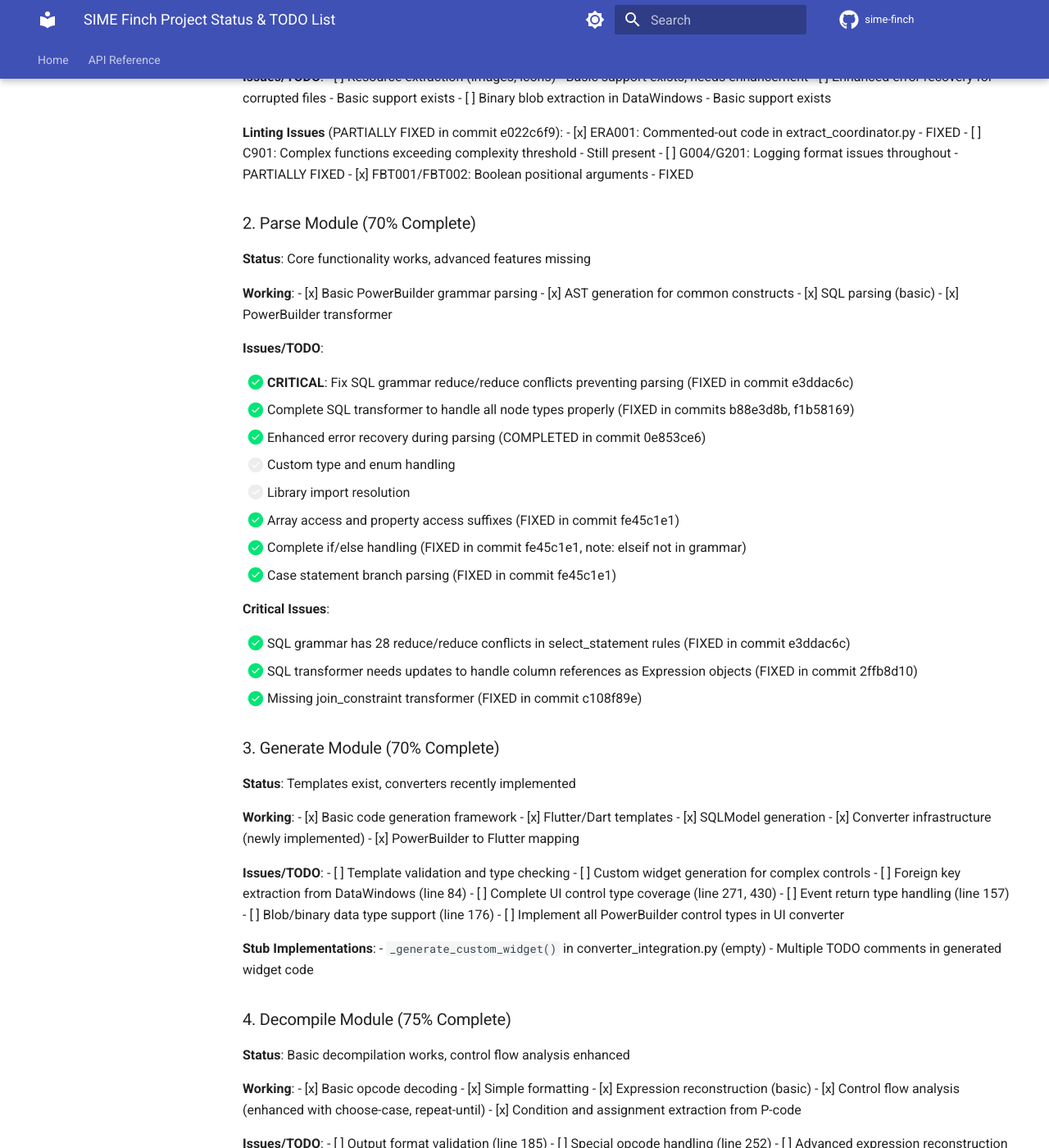
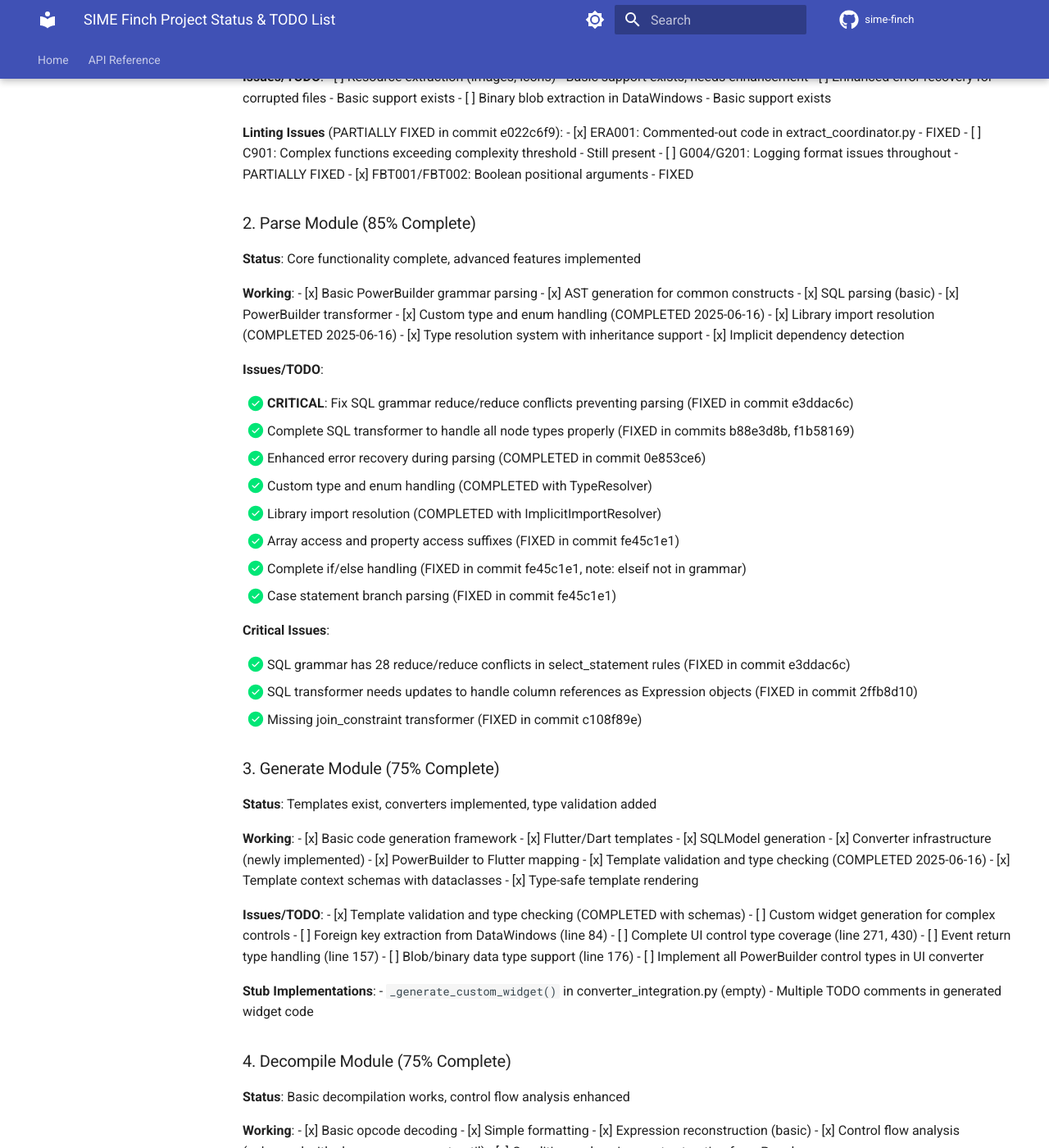
Before and after one commit to renato-bosa/powerrebuilder, an MkDocs documentation site: the page built from docs/PROJECT_STATUS_TODO_2025-06-15.md, in a window 1280 px wide and 1400 px high, scrolled down 673 px. Shown: the whole window at 82% size. Built offline with MkDocs 1.6.1 and Material for MkDocs 9.7.7, drawn with Linux system fonts in a browser that asks for light colours; comment, search, counter and statistics services are not loaded; the version menu is left out; some of the changed text lies outside the part shown.

Commit message:
docs: Update project status after completing 3 high-priority tasks
- Parse Module increased from 70% to 85% complete
- Generate Module increased from 70% to 75% complete
- Overall project completion increased from 68% to 71%
- Documented completed tasks: type resolution, import resolution, template validation

🤖 Generated with [Claude Code](https://claude.ai/code)

Co-Authored-By: Claude <noreply@anthropic.com>

```diff
--- a/docs/PROJECT_STATUS_TODO_2025-06-15.md
+++ b/docs/PROJECT_STATUS_TODO_2025-06-15.md
@@ -32,22 +32,26 @@ The SIME Finch PowerBuilder reverse engineering project has made significant pro
 - [ ] G004/G201: Logging format issues throughout - PARTIALLY FIXED
 - [x] FBT001/FBT002: Boolean positional arguments - FIXED
 
-### 2. Parse Module (70% Complete)
-**Status**: Core functionality works, advanced features missing
+### 2. Parse Module (85% Complete)
+**Status**: Core functionality complete, advanced features implemented
 
 **Working**:
 - [x] Basic PowerBuilder grammar parsing
 - [x] AST generation for common constructs
 - [x] SQL parsing (basic)
 - [x] PowerBuilder transformer
+- [x] Custom type and enum handling (COMPLETED 2025-06-16)
+- [x] Library import resolution (COMPLETED 2025-06-16)
+- [x] Type resolution system with inheritance support
+- [x] Implicit dependency detection
 
 **Issues/TODO**:
 
 - [x] **CRITICAL**: Fix SQL grammar reduce/reduce conflicts preventing parsing (FIXED in commit e3ddac6c)
 - [x] Complete SQL transformer to handle all node types properly (FIXED in commits b88e3d8b, f1b58169)
 - [x] Enhanced error recovery during parsing (COMPLETED in commit 0e853ce6)
-- [ ] Custom type and enum handling
-- [ ] Library import resolution
+- [x] Custom type and enum handling (COMPLETED with TypeResolver)
+- [x] Library import resolution (COMPLETED with ImplicitImportResolver)
 - [x] Array access and property access suffixes (FIXED in commit fe45c1e1)
 - [x] Complete if/else handling (FIXED in commit fe45c1e1, note: elseif not in grammar)
 - [x] Case statement branch parsing (FIXED in commit fe45c1e1)
@@ -58,8 +62,8 @@ The SIME Finch PowerBuilder reverse engineering project has made significant pro
 - [x] SQL transformer needs updates to handle column references as Expression objects (FIXED in commit 2ffb8d10)
 - [x] Missing join_constraint transformer (FIXED in commit c108f89e)
 
-### 3. Generate Module (70% Complete)
-**Status**: Templates exist, converters recently implemented
+### 3. Generate Module (75% Complete)
+**Status**: Templates exist, converters implemented, type validation added
 
 **Working**:
 - [x] Basic code generation framework
@@ -67,9 +71,12 @@ The SIME Finch PowerBuilder reverse engineering project has made significant pro
 - [x] SQLModel generation
 - [x] Converter infrastructure (newly implemented)
 - [x] PowerBuilder to Flutter mapping
+- [x] Template validation and type checking (COMPLETED 2025-06-16)
+- [x] Template context schemas with dataclasses
+- [x] Type-safe template rendering
 
 **Issues/TODO**:
-- [ ] Template validation and type checking
+- [x] Template validation and type checking (COMPLETED with schemas)
 - [ ] Custom widget generation for complex controls
 - [ ] Foreign key extraction from DataWindows (line 84)
 - [ ] Complete UI control type coverage (line 271, 430)
@@ -183,6 +190,9 @@ The SIME Finch PowerBuilder reverse engineering project has made significant pro
    - [x] Decompile module tests - COMPLETED (added comprehensive tests for all components)
 5. [x] Fix critical linting issues in extract module (PARTIALLY FIXED in commit e022c6f9)
 6. [x] Implement relationship extraction for DataWindows (COMPLETED in commit a30b3ede)
+7. [x] Parse Module: Custom type and enum handling (COMPLETED 2025-06-16)
+8. [x] Parse Module: Library import resolution (COMPLETED 2025-06-16)
+9. [x] Generate Module: Template validation and type checking (COMPLETED 2025-06-16)
 
 ### Medium Priority (Important):
 1. [x] Complete UI control type mappings in converter (COMPLETED)
@@ -247,3 +257,9 @@ To consider the project "production-ready":
 ---
 
 **Note**: This assessment is based on code analysis, linting results, and test execution as of 2025-06-15. Regular updates to this document are recommended as issues are resolved.
+
+**Update 2025-06-16**: Completed 3 high-priority tasks:
+- Parse Module: Custom type and enum handling with TypeResolver
+- Parse Module: Library import resolution with ImplicitImportResolver
+- Generate Module: Template validation and type checking with schemas
+Project completion increased from ~68% to ~71%.
```
Also changed, not shown: other parts of docs/PROJECT_STATUS_TODO_2025-06-15.md (+1 -1 lines).
